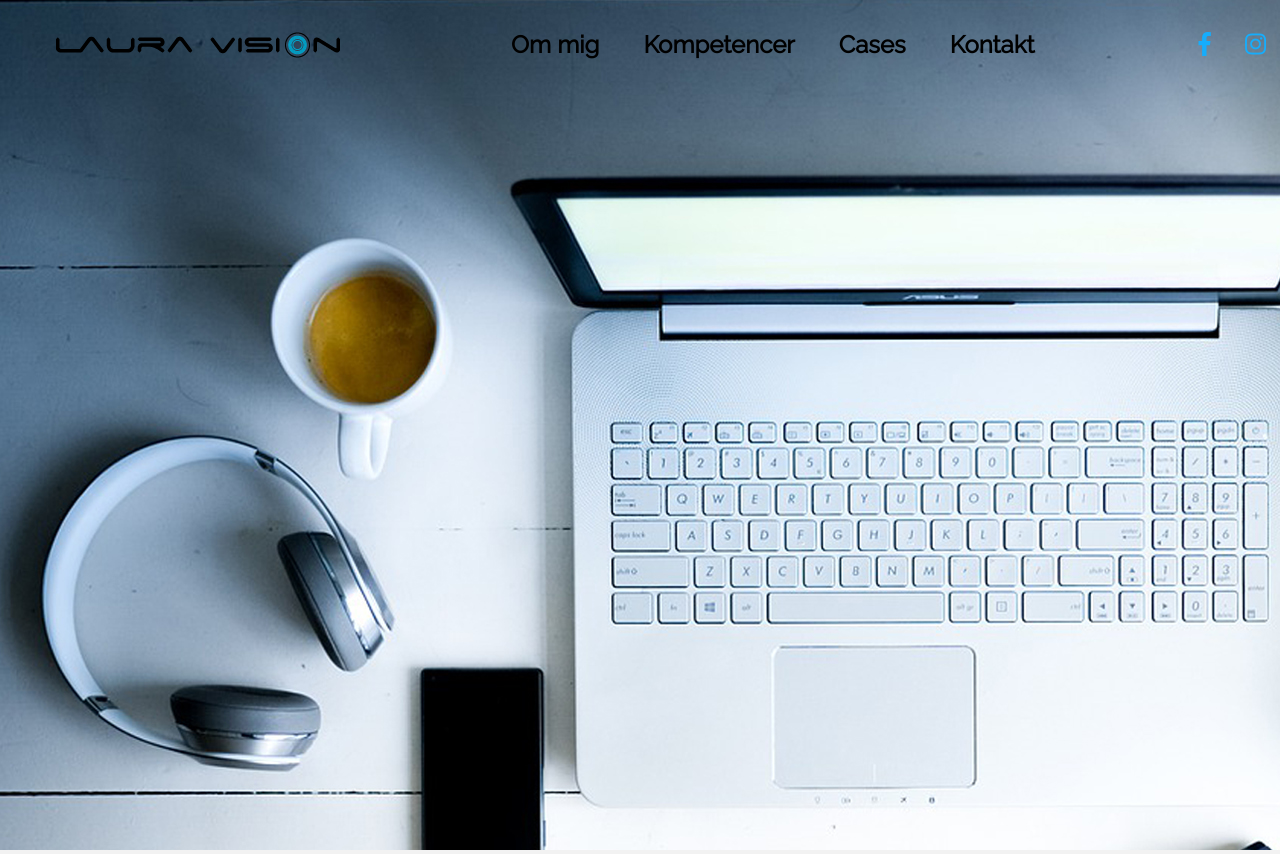
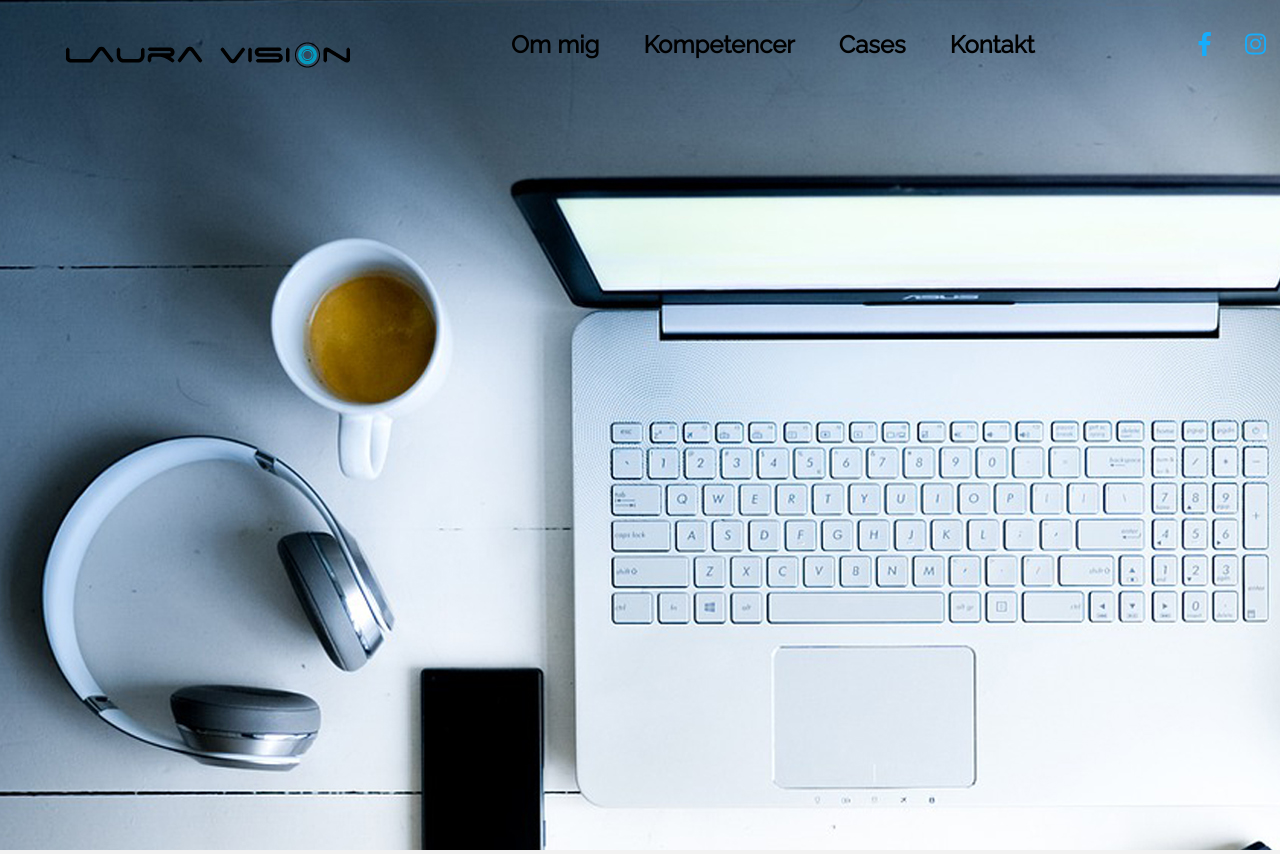
Before and after one commit to lauravision/mokausimokausi, a plain HTML site: page index.html in a window 1280 px wide. Shown: the top 854 px of the page. Drawn offline with Linux system fonts and the light colour scheme.

Commit message:
Update style.css

```diff
--- a/css/style.css
+++ b/css/style.css
@@ -56,10 +56,10 @@ padding-left: 20px;
 padding-right: 20px;
 }
 }
-/*nevisai supratau, ka padariau ..*/
+/*nevisai supratau, ka padariau,.. ..*/
 
 .logo{
-padding: 30px;
+padding: 40px;
 height: 100px;
 width: auto;
 float:left;
@@ -117,4 +117,4 @@ width: auto;
 background-position: top;
 background-repeat: no-repeat;
 }
-/* Laura ends */
+/* Laura ends tjek */
```
